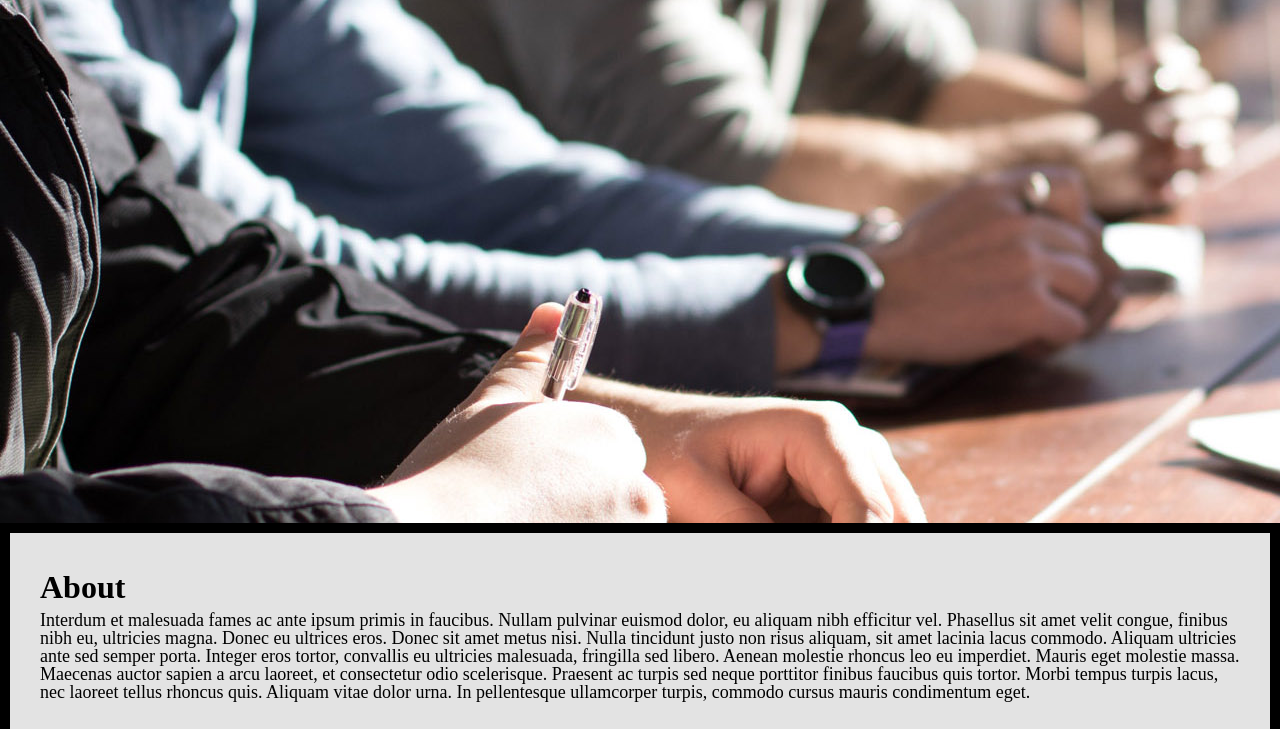
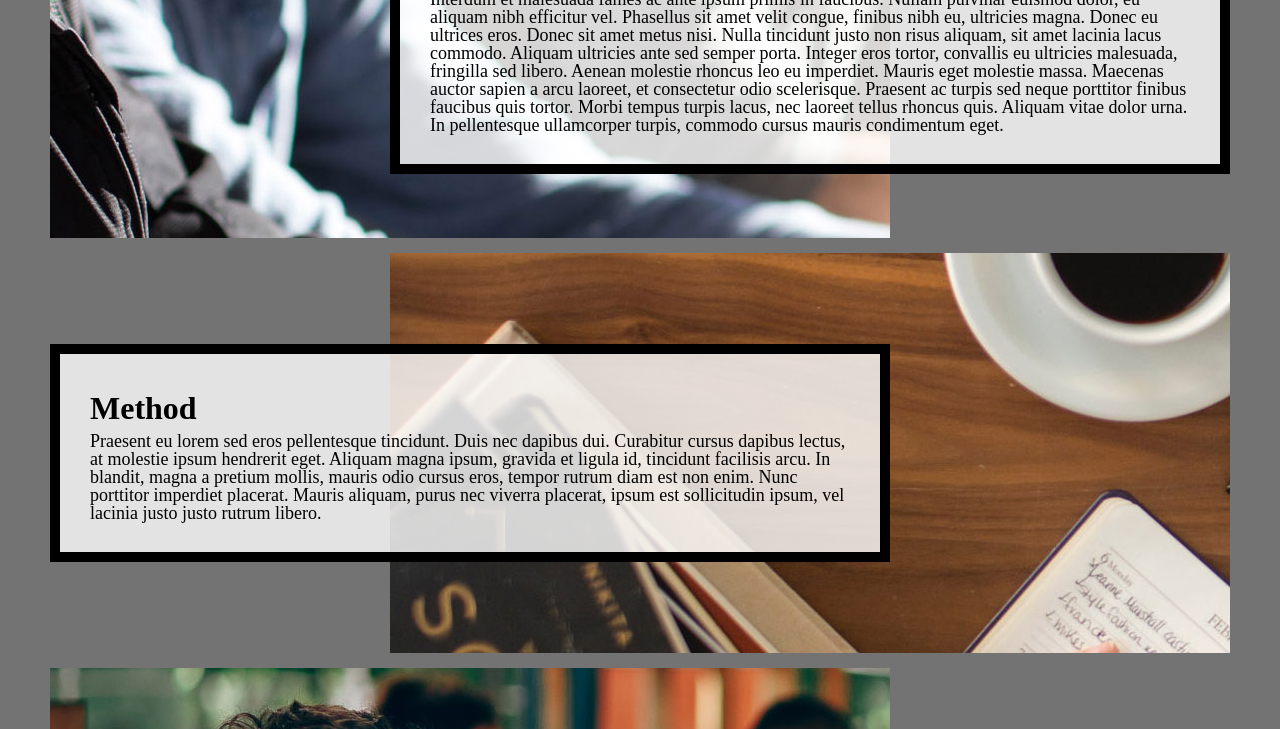
Before and after one commit to shelbylong/homework4, a plain HTML site: page index.html in a window 1280 px wide. Shown: the part 673-1402 px from the top of the page. Drawn offline with Linux system fonts and the light colour scheme.

Commit message:
Add files via upload

```diff
--- a/css/style.css
+++ b/css/style.css
@@ -82,8 +82,9 @@ footer{
 
 
 .container{
+  display: grid;
   grid-template-columns: 1fr 5fr 1fr ;
-  grid-template-rows: auto;
+  grid-template-rows: auto auto auto auto auto;
   grid-row-gap: 15px;
 }
 
@@ -139,6 +140,7 @@ header p{
   background-color: rgba(255, 255, 255, .8);
   border: 10px solid black;
   padding: 30px;
+  display: inline-block;
   align-self: center;
 }
 
```
